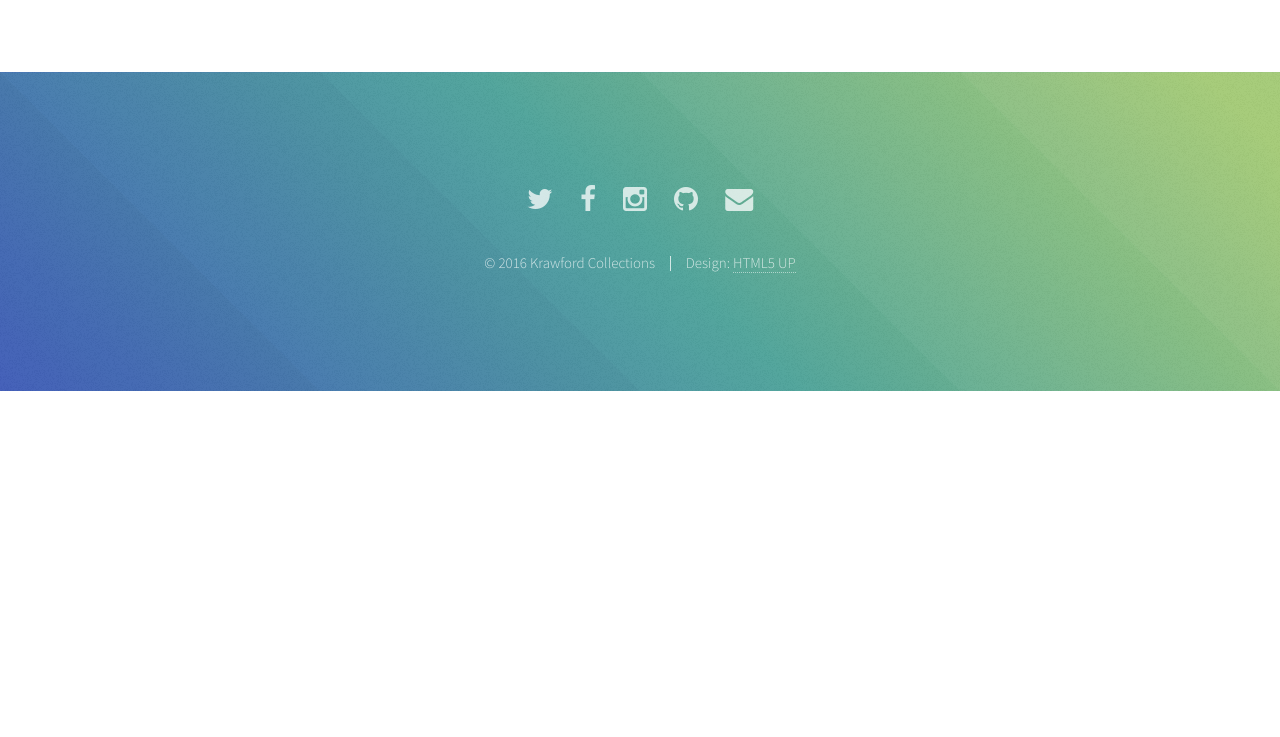
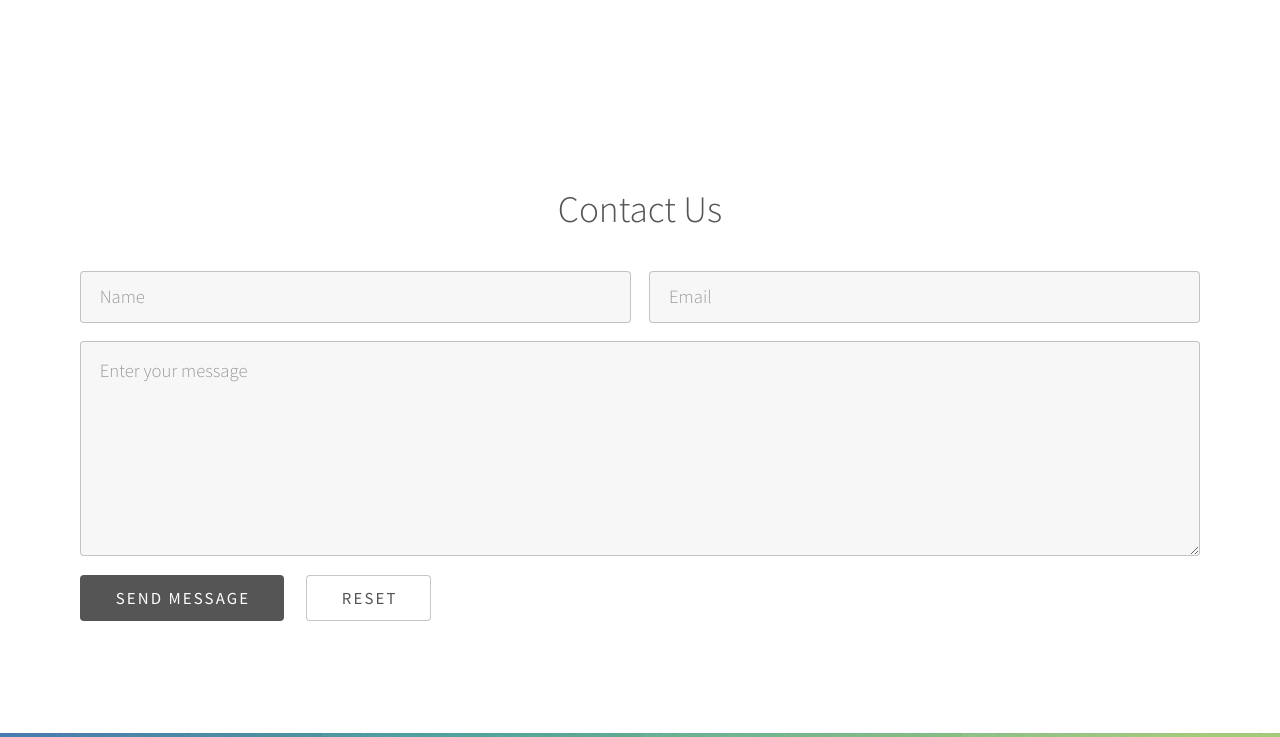
Before and after one commit to krawfordcollections/krawfordcollections.github.io, a plain HTML site: page index.html in a window 1280 px wide. Shown: the part 2865-3602 px from the top of the page. Before the commit the page ends 3256 px from the top, so only its background shows below. Drawn offline with Linux system fonts and the light colour scheme.

Commit message:
Add form. Minor changes

```diff
--- a/index.html
+++ b/index.html
@@ -142,6 +142,43 @@
 				</div>
 			</section>
 		-->
+        <!-- Contact Us -->
+        <section id="five" class="main style1">
+          <div class="container">
+
+            <header class="special">
+              <h2>Contact Us</h2>
+            </header>
+            <!--            <div class="row 150%">-->
+            <section>
+<!--              <form method="post" action="#">-->
+
+              <form action="https://formspree.io/formailgun@gmail.com" method="POST">
+                <div class="row uniform 50%">
+                  <div class="6u 12u$(xsmall)">
+                    <input type="text" name="name" id="name" value="" placeholder="Name" />
+                  </div>
+                  <div class="6u$ 12u$(xsmall)">
+                    <input type="email" name="_replyto" id="email" value="" placeholder="Email" />
+                  </div>
+                  <div class="12u$">
+                    <textarea name="demo-message" id="message" placeholder="Enter your message" rows="6"></textarea>
+                  </div>
+                  <div class="12u$">
+                    <ul class="actions">
+                      <li><input type="submit" value="Send Message" class="special" /></li>
+                      <li><input type="reset" value="Reset" /></li>
+                    </ul>
+                  </div>
+                </div>
+              </form>
+            </section>
+          </div>
+        </section>
+
+
+
+
 		<!-- Five -->
 <!--
 
```
